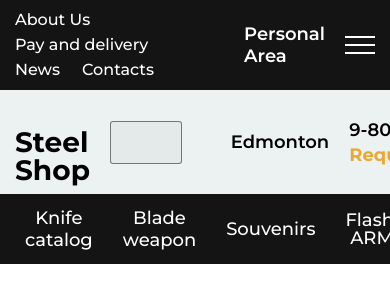
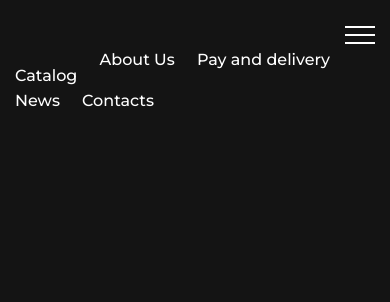
Before and after one commit to Rostyslav-Baryshok/steel-shop, a website built with webpack: page src/index.html in a window 390 px wide. Built offline with nearby package versions, Linux system fonts and the light colour scheme; files whose address does not match are found by name.

Commit message:
adds mobile menu

```diff
--- a/src/html/_header.htm
+++ b/src/html/_header.htm
@@ -2,7 +2,9 @@
 	<div class="header__top top-header">
 		<div class="top-header__container">
 			<nav class="top-header__menu menu-top-header">
-				<ul class="menu-top-header__list">
+				<ul data-da=".menu__body, 991.98" class="menu-top-header__list">
+					<li class="menu-top-header__item menu-top-header__item_catalog"><a href="" data-catalog
+							class="menu-top-header__link menu-top-header__link_catalog _icon-arrow-bottom">Catalog</a></li>
 					<li class="menu-top-header__item"><a href="" class="menu-top-header__link">About Us</a></li>
 					<li class="menu-top-header__item"><a href="" class="menu-top-header__link">Pay and delivery</a></li>
 					<li class="menu-top-header__item"><a href="" class="menu-top-header__link">News</a></li>
--- a/src/js/app.js
+++ b/src/js/app.js
@@ -204,7 +204,7 @@ import * as flsScroll from "./files/scroll/scroll.js";
 
 /* Динамический адаптив */
 // Документация: https://template.fls.guru/template-docs/dinamicheskij-adaptiv.html
-// import "./libs/dynamic_adapt.js";
+import "./libs/dynamic_adapt.js";
 
 /* Форматирование чисел */
 // import './libs/wNumb.min.js';
--- a/src/scss/header.scss
+++ b/src/scss/header.scss
@@ -59,6 +59,11 @@
 
   // .menu-top-header__item
   &__item {
+    &_catalog {
+      @media (min-width: $tablet) {
+        display: none;
+      }
+    }
   }
 
   // .menu-top-header__link
@@ -80,6 +85,17 @@
   }
   // .menu__body
   &__body {
+    @media (max-width: $tablet) {
+      position: fixed;
+      width: 100%;
+      height: 100%;
+      top: 0;
+      left: 0;
+      overflow: auto;
+      background-color: $mainDarkColor;
+      padding: rem(50) rem(15);
+      z-index: 3;
+    }
   }
 }
 //==========================================
```
